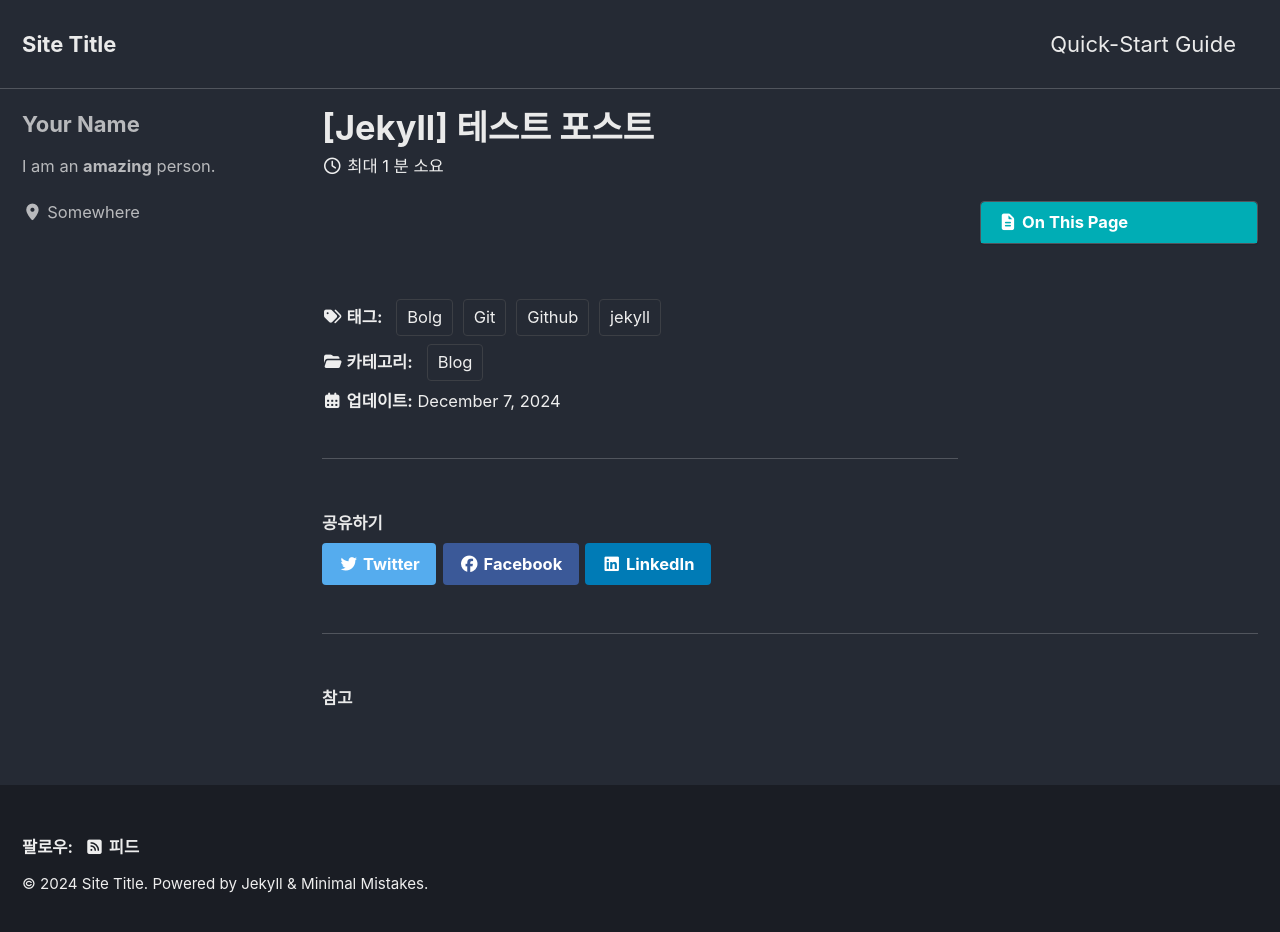
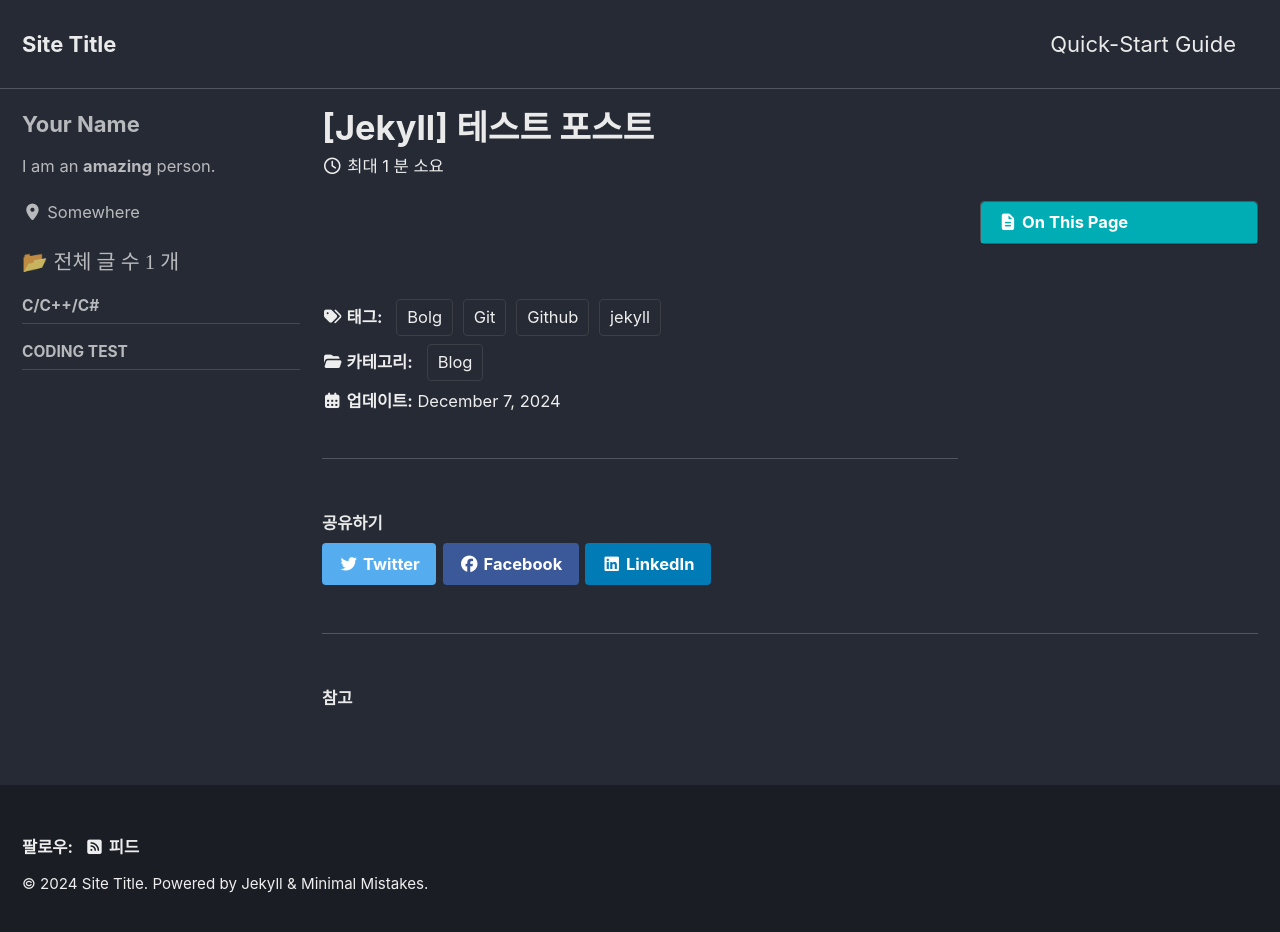
Before and after one commit to value-P/value-P.github.io, a Jekyll site: the page built from _posts/2024-12-07-my-first-post.md, in a window 1280 px wide and 939 px high. Shown: the top 932 px of the window. Built offline with Jekyll 4.4.1, drawn with Linux system fonts in a browser that asks for light colours; cached includes are drawn as plain includes.

Commit message:
사이드바 생성

```diff
--- a/_config.yml
+++ b/_config.yml
@@ -323,3 +323,4 @@ defaults:
       comments: # true
       share: true
       related: true
+      sidebar_main: true
--- /dev/null
+++ b/_includes/nav_list_main
@@ -0,0 +1,48 @@
+{% assign sum = site.posts | size %}
+
+<nav class="nav__list">
+  <input id="ac-toc" name="accordion-toc" type="checkbox" />
+  <label for="ac-toc">{{ site.data.ui-text[site.locale].menu_label }}</label>
+  <ul class="nav__items" id="category_tag_menu">
+      <!--전체 글 수-->
+      <li>
+            📂 <span style="font-family:'Cafe24Oneprettynight';">전체 글 수</style> <span style="font-family:'Coming Soon';">{{sum}}</style> <span style="font-family:'Cafe24Oneprettynight';">개</style>
+      </li>
+      <li>
+        <!--span 태그로 카테고리들을 크게 분류 ex) C/C++/C#-->
+        <span class="nav__sub-title">C/C++/C#</span>
+            <!--ul 태그로 같은 카테고리들 모아둔 페이지들 나열-->
+            <ul>
+                <!--Cpp 카테고리 글들을 모아둔 페이지인 /categories/cpp 주소의 글로 링크 연결-->
+                <!--category[1].size 로 해당 카테고리를 가진 글의 개수 표시-->
+                {% for category in site.categories %}
+                    {% if category[0] == "Cpp" %}
+                        <li><a href="/categories/cpp" class="">C ++ ({{category[1].size}})</a></li>
+                    {% endif %}
+                {% endfor %}
+            </ul>
+            <ul>
+                {% for category in site.categories %}
+                    {% if category[0] == "STL" %}
+                        <li><a href="/categories/stl" class="">C++ STL & 표준 ({{category[1].size}})</a></li>
+                    {% endif %}
+                {% endfor %}
+            </ul>
+        <span class="nav__sub-title">Coding Test</span>
+            <ul>
+                {% for category in site.categories %}
+                    {% if category[0] == "Algorithm" %}
+                        <li><a href="/categories/algorithm" class="">알고리즘 구현 (with C++) ({{category[1].size}})</a></li>
+                    {% endif %}
+                {% endfor %}
+            </ul>
+            <ul>
+                {% for category in site.categories %}
+                    {% if category[0] == "Programmers" %}
+                        <li><a href="/categories/programmers" class="">프로그래머스 ({{category[1].size}})</a></li>
+                    {% endif %}
+                {% endfor %}
+            </ul>
+      </li>
+  </ul>
+</nav>
--- a/_includes/sidebar.html
+++ b/_includes/sidebar.html
@@ -15,5 +15,10 @@
       {% include nav_list nav=page.sidebar.nav %}
     {% endif %}
   {% endif %}
+
+  {% if page.sidebar_main %}
+    {% include nav_list_main %}
+  {% endif %}
+
   </div>
 {% endif %}
```
